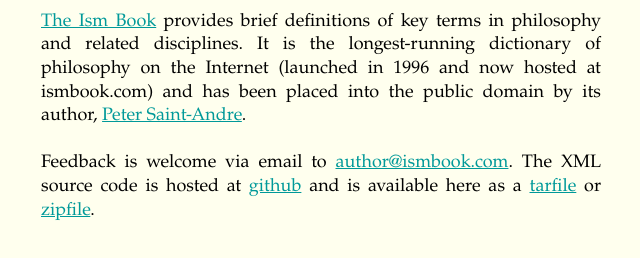
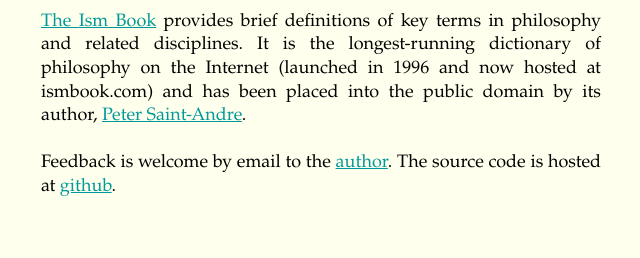
Before and after one commit to stpeter/ismbook, a plain HTML site: page about.html in a window 1280 px wide. Shown: the part 76-334 px from the top of the page, without its empty margins (319-959 px from the left). Drawn offline with Linux system fonts and the light colour scheme.

Commit message:
updated author link

```diff
--- a/about.html
+++ b/about.html
@@ -10,6 +10,6 @@
 <body>
 <h2>About The Ism Book</h2>
 <p><a href='/'>The Ism Book</a> provides brief definitions of key terms in philosophy and related disciplines. It is the longest-running dictionary of philosophy on the Internet (launched in 1996 and now hosted at ismbook.com) and has been placed into the public domain by its author, <a href='https://stpeter.im/'>Peter Saint-Andre</a>.</p>
-<p>Feedback is welcome via email to <a href='mailto:author@ismbook.com'>author@ismbook.com</a>. The XML source code is hosted at <a href='https://github.com/stpeter/ismbook'>github</a> and is available here as a <a href='ismbook.tar.gz'>tarfile</a> or <a href='ismbook.zip'>zipfile</a>.</p>
+<p>Feedback is welcome by email to the <a href='https://stpeter.im/contact.html'>author</a>. The source code is hosted at <a href='https://github.com/stpeter/ismbook'>github</a>.</p>
 </body>
 </html>
```
